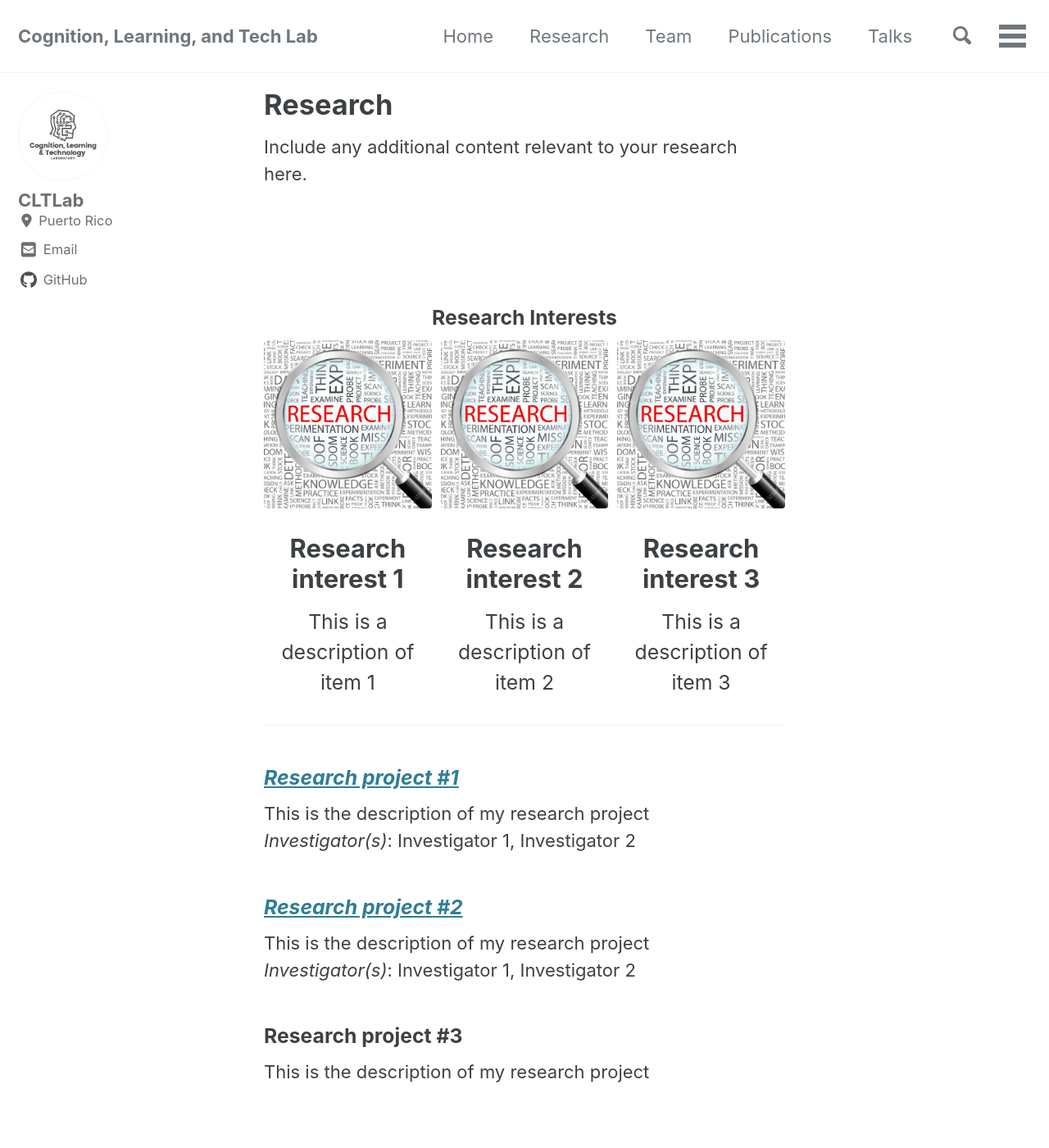
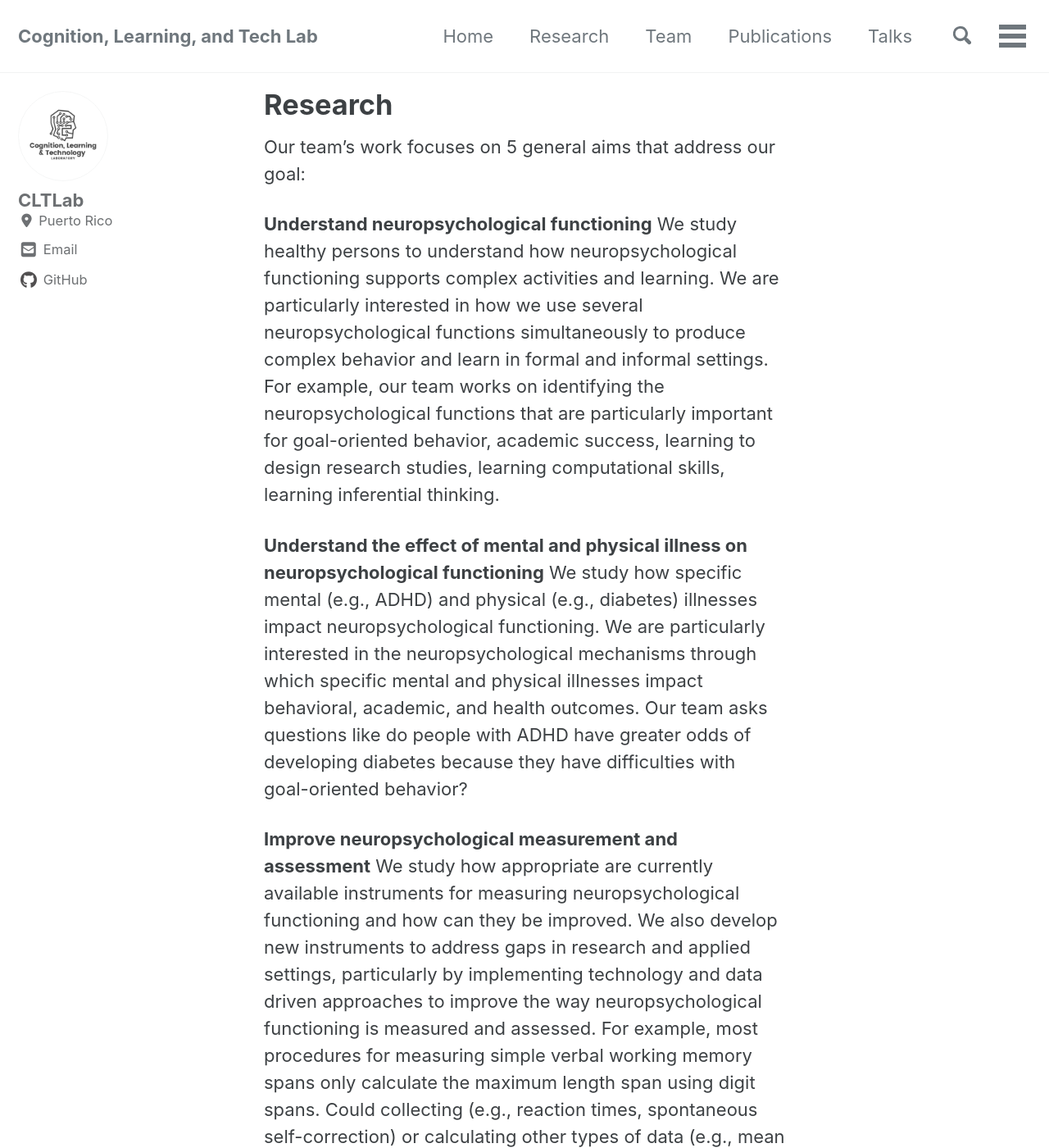
Before and after one commit to cognition-health-technology-lab/chtlab.github.io, a Jekyll site: the page built from _pages/research.md, in a window 1280 px wide and 1400 px high. Shown: the whole window at 82% size. Built offline with Jekyll 4.4.1, drawn with Linux system fonts in a browser that asks for light colours; cached includes are drawn as plain includes; nearby versions of some CDN libraries; a style sheet for code colours, icons or effects is not loaded; some of the changed text lies outside the part shown.

Commit message:
Add research aims

```diff
--- a/_pages/research.md
+++ b/_pages/research.md
@@ -25,7 +25,24 @@ feature_row:
 # Delete the previous lines if you prefer not to have a feature row
 ---
 
-Include any additional content relevant to your research  here.
+Our team’s work focuses on 5 general aims that address our goal:
+
+**Understand neuropsychological functioning**
+We study healthy persons to understand how neuropsychological functioning supports complex activities and learning. We are particularly interested in how we use several neuropsychological functions simultaneously to produce complex behavior and learn in formal and informal settings. For example, our team works on identifying the neuropsychological functions that are particularly important for goal-oriented behavior, academic success, learning to design research studies, learning computational skills, learning inferential thinking.
+
+**Understand the effect of mental and physical illness on neuropsychological functioning**
+We study how specific mental (e.g., ADHD) and physical (e.g., diabetes) illnesses impact neuropsychological functioning. We are particularly interested in the neuropsychological mechanisms through which specific mental and physical illnesses impact behavioral, academic, and health outcomes. Our team asks questions like do people with ADHD have greater odds of developing diabetes because they have difficulties with goal-oriented behavior?
+
+**Improve neuropsychological measurement and assessment**
+We study how appropriate are currently available instruments for measuring neuropsychological functioning and how can they be improved. We also develop new instruments to address gaps in research and applied settings, particularly by implementing technology and data driven approaches to improve the way neuropsychological functioning is measured and assessed. For example, most procedures for measuring simple verbal working memory spans only calculate the maximum length span using digit spans. Could collecting (e.g., reaction times, spontaneous self-correction) or calculating other types of data (e.g., mean span) help improve our understanding of verbal working memory and improve differential diagnoses?
+
+**Improve neuropsychological interventions**
+We study how to improve the cost-effectiveness of neuropsychological interventions that can improve behavioral and health outcomes. We also develop new interventions to address gaps in applied settings, particularly interventions that are flexible, easy to implement, and data driven. Our team addresses questions like will the intervention remain its effectiveness if we implement fewer sessions or shorter sessions? Could we develop a simplified version of the intervention that can be implemented at home? Should we vary the intervention’s difficulty level or types of stimuli?
+
+**Develop tools to improve research**
+We develop software tools that improve the way scientists study neuropsychological functioning. By developing these tools we aim to advance research in two main ways: (a) by facilitating research procedures  and (b) developing innovative ways to address hard questions in science. For example, we develop software tools that facilitate the process of building stimuli pools. We share these tools as open-source software projects so be sure to visit the <a href="{{ site.url }}{{ site.baseurl }}/software">software section</a> for more information.
+
+Here is a selective list of our lab’s projects:
 
 <!-- Delete next line if you prefer not to have a feature row. -->
 <br />
```
